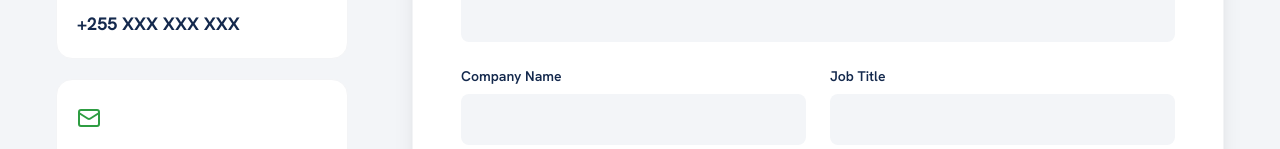
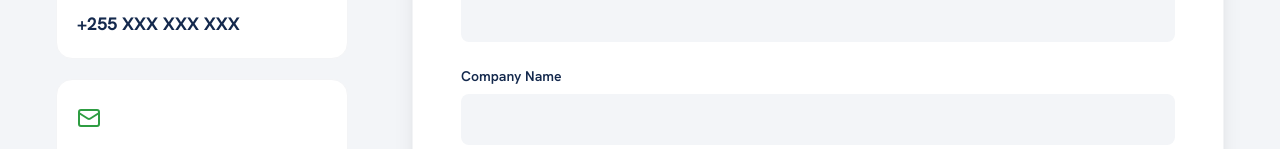
Before and after one commit to Fidelis18c/Safecore, a React (Vite) app in the folder Frontend/: page /contact in a window 1280 px wide. Shown: the part 803-952 px from the top of the page. Built offline with nearby package versions, Linux system fonts and the light colour scheme.

Commit message:
Change the frontend contact form

```diff
--- a/Frontend/src/components/forms/ContactForm.jsx
+++ b/Frontend/src/components/forms/ContactForm.jsx
@@ -81,16 +81,10 @@ export default function ContactForm() {
         <input id="email" type="email" name="email" required className={inputClass} />
       </div>
 
-      {/* Company / Job title */}
-      <div className="grid grid-cols-1 sm:grid-cols-2 gap-6">
-        <div>
-          <Label htmlFor="companyName">Company Name</Label>
-          <input id="companyName" type="text" name="companyName" className={inputClass} />
-        </div>
-        <div>
-          <Label htmlFor="jobTitle">Job Title</Label>
-          <input id="jobTitle" type="text" name="jobTitle" className={inputClass} />
-        </div>
+      {/* Company */}
+      <div>
+        <Label htmlFor="companyName">Company Name</Label>
+        <input id="companyName" type="text" name="companyName" className={inputClass} />
       </div>
 
       {/* Location / Phone */}
```
Also changed, not shown: 1 other file (tests, documents, lock files or other folders).
